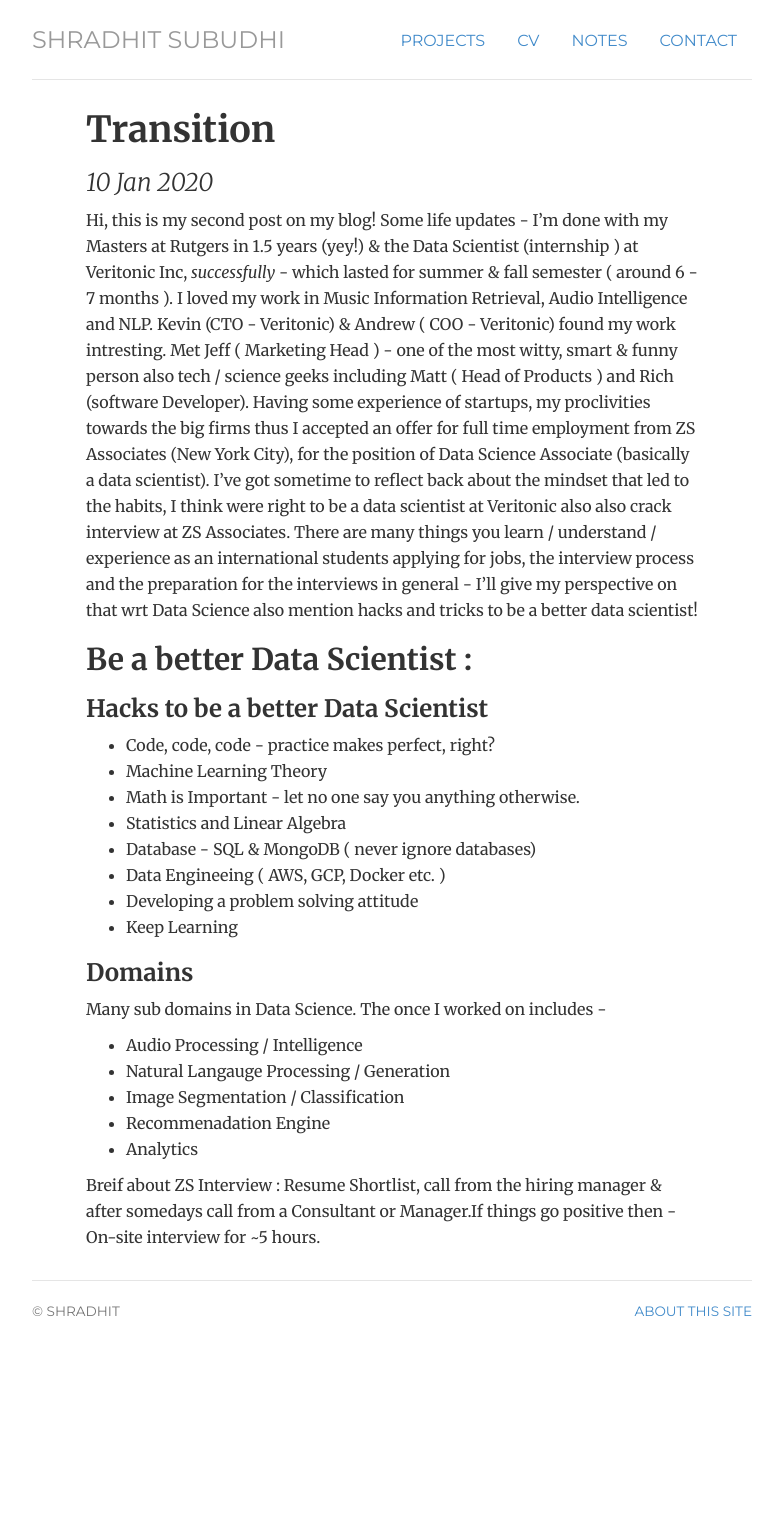
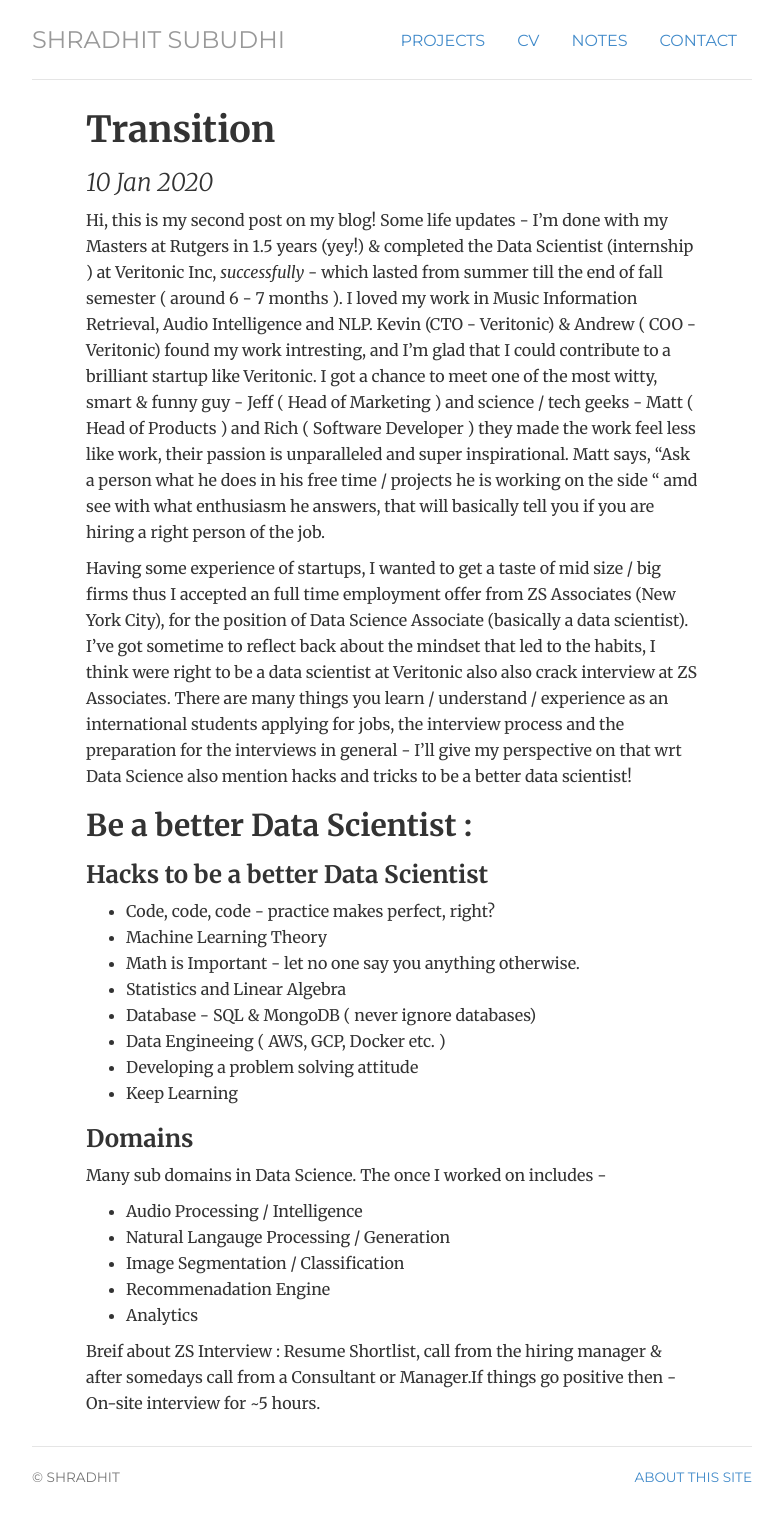
Before and after one commit to shradhit7/shradhit7.github.io, a Jekyll site: the page built from _posts/2020-01-10- Full Time Job.md, in a window 1280 px wide. Shown: the whole page, without its empty margins (248-1031 px from the left). Built offline with Jekyll 4.4.1, drawn with Linux system fonts in a browser that asks for light colours; before the commit the page ends 1373 px from its top, so only the background shows below that.

Commit message:
Update 2020-01-10- Full Time Job.md

```diff
--- a/_posts/2020-01-10- Full Time Job.md
+++ b/_posts/2020-01-10- Full Time Job.md
@@ -3,8 +3,9 @@ layout: post
 title: Transition
 ---
 
-Hi, this is my second post on my blog! Some life updates -  I'm done with my Masters at Rutgers in 1.5 years (yey!) & the Data Scientist (internship ) at Veritonic Inc, _successfully_ - which lasted for summer & fall semester ( around 6 - 7 months ). I loved my work in Music Information Retrieval, Audio Intelligence and NLP. Kevin (CTO - Veritonic) & Andrew ( COO - Veritonic) found my work intresting. Met Jeff ( Marketing Head ) - one of the most witty, smart & funny person also tech / science geeks including Matt ( Head of Products ) and Rich (software Developer).
-Having some experience of startups, my proclivities  towards the big firms thus I accepted an offer for full time employment from ZS Associates (New York City), for the position of Data Science Associate (basically a data scientist).
+Hi, this is my second post on my blog! Some life updates -  I'm done with my Masters at Rutgers in 1.5 years (yey!) & completed the Data Scientist (internship ) at Veritonic Inc, _successfully_ - which lasted from summer till the end of fall semester ( around 6 - 7 months ). I loved my work in Music Information Retrieval, Audio Intelligence and NLP. Kevin (CTO - Veritonic) & Andrew ( COO - Veritonic) found my work intresting, and I'm glad that I could contribute to a brilliant startup like Veritonic. I got a chance to meet one of the most witty, smart & funny guy - Jeff ( Head of Marketing ) and science / tech geeks - Matt ( Head of Products ) and Rich ( Software Developer ) they made the work feel less like work, their passion is unparalleled and super inspirational.  Matt says, "Ask a person what he does in his free time / projects he is working on the side " amd see with what enthusiasm he answers, that will basically tell you if you are hiring a right person of the job.
+
+Having some experience of startups, I wanted to get a taste of mid size / big firms thus I accepted an full time employment offer from ZS Associates (New York City), for the position of Data Science Associate (basically a data scientist).
 I've got sometime to reflect back about the mindset that led to the habits, I think were right to be a data scientist at Veritonic also also crack interview at ZS Associates. There are many things you learn / understand / experience as an international students applying for jobs, the interview process and the preparation for the interviews in general - I'll  give my perspective on that wrt Data Science also mention hacks and tricks to be a better data scientist!
 
 ## Be a better Data Scientist :
```
